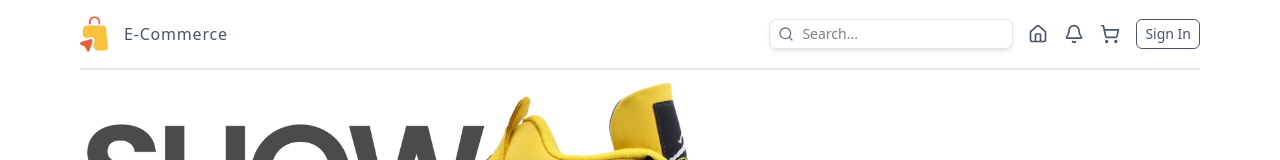
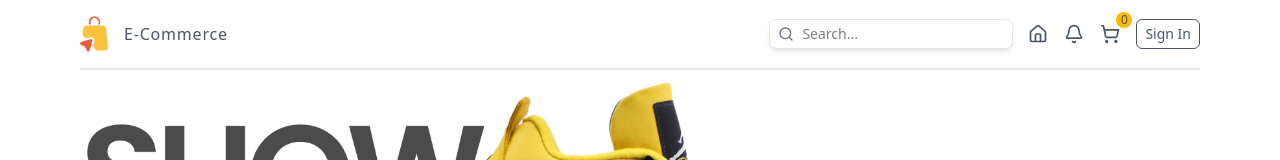
Before and after one commit to iAhmedAbbas7/E-Commerce, a Next.js app: page / in a window 1280 px wide. Shown: the top 160 px of the page. Built offline with nearby package versions, Linux system fonts and the light colour scheme.

Commit message:
Updated the Navbar Component with the Cart Icon as a separate Component

```diff
--- a/src/components/Navbar.tsx
+++ b/src/components/Navbar.tsx
@@ -6,7 +6,8 @@ import { JSX } from "react";
 import Link from "next/link";
 import Image from "next/image";
 import SearchBar from "./SearchBar";
-import { Bell, Home, ShoppingCart } from "lucide-react";
+import { Bell, Home } from "lucide-react";
+import ShoppingCartIcon from "./ShoppingCartIcon";
 
 // <== NAVBAR COMPONENT ==>
 const Navbar = (): JSX.Element => {
@@ -41,9 +42,7 @@ const Navbar = (): JSX.Element => {
           <Bell className="w-5 h-5 text-gray-600" />
         </Link>
         {/* CART */}
-        <Link href={"/cart"}>
-          <ShoppingCart className="w-5 h-5 text-gray-600" />
-        </Link>
+        <ShoppingCartIcon />
         {/* SIGN IN */}
         <Link
           className="rounded-md px-2 py-1 border border-gray-600 text-sm font-medium text-gray-600 hover:border-black hover:text-gray-800"
```
